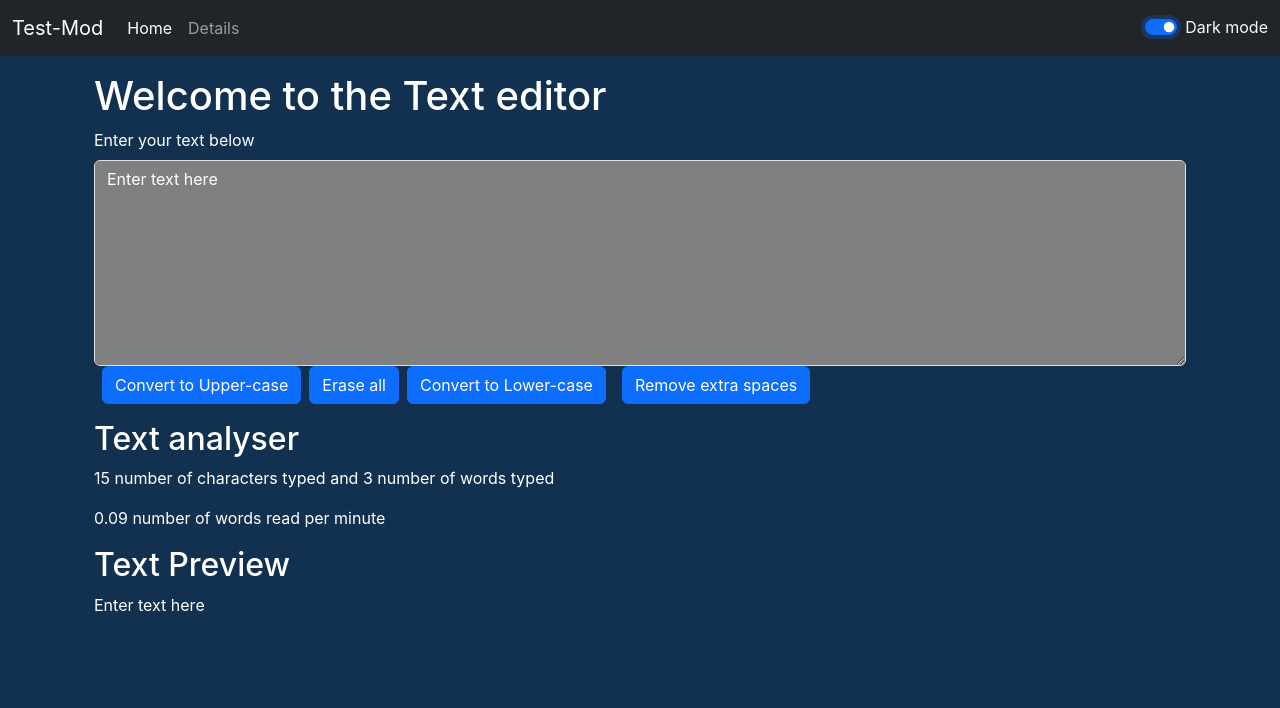
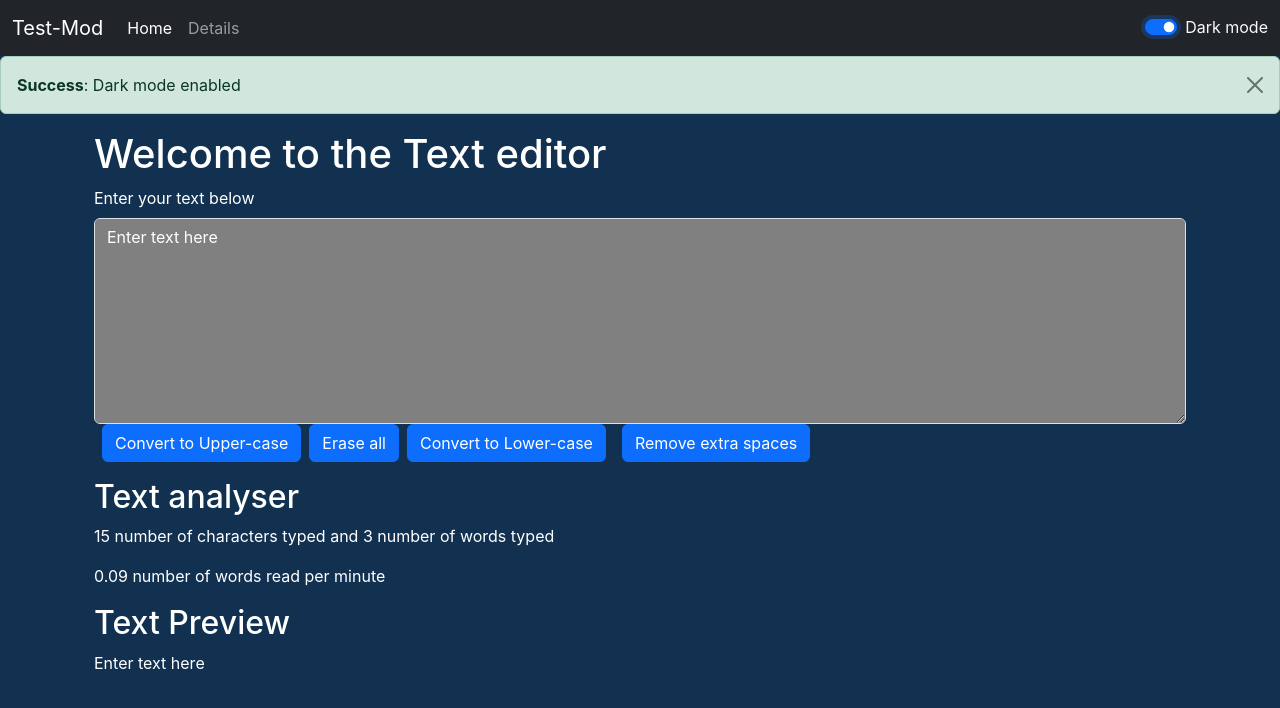
Before and after one commit to akshitchowdhury/app0, a React (Create React App) app: page / in a window 1280 px wide. Both pictures are taken after a click on the switch "Dark mode". Shown: the top 708 px of the page. Built offline with nearby package versions, Linux system fonts and the light colour scheme.

Commit message:
Add files via upload

```diff
--- a/src/App.js
+++ b/src/App.js
@@ -2,6 +2,7 @@
 // import './App.css';
 // import About from './components/About';
 
+import Alert from "./components/Alert";
 import Navbar from "./components/Navbar";
 import Textform from "./components/Textform";
 import React, {useState} from 'react'
@@ -11,6 +12,16 @@
 
   const[mode, setMode] = useState('light')
 
+const [alert, setAlert] = useState(null)
+
+
+const showAlert = (message,type)=>{
+  setAlert({
+  msg : message,
+  type : type
+})
+}
+
 const toggleMode = ()=>{
 
   if(mode==='light'){
@@ -18,11 +29,13 @@
     setMode('dark')
 
     document.body.style.backgroundColor = '#123150'
+    showAlert("Dark mode enabled", "success")
   }
   else{
     setMode('light')
 
     document.body.style.backgroundColor = 'white'
+    showAlert("Light mode enabled", "success")
   }
 }
 
@@ -32,6 +45,7 @@
 
 
 <Navbar title = "Test-Mod" about = "Details " mode ={mode} toggleMode={toggleMode}/>
+<Alert alert = {alert}> </Alert>
 
 <div className='container my-3' >
 
--- /dev/null
+++ b/src/components/Alert.js
@@ -0,0 +1,18 @@
+import React from 'react'
+
+export default function Alert(props) {
+
+    const caps = (word)=>{
+const lower = word.toLowerCase();
+return lower.charAt(0).toUpperCase() + lower.slice(1);
+
+    }
+
+
+  return (
+    props.alert && <div class={`alert alert-${props.alert.type} alert-dismissible fade show`} role="alert">
+    <strong>{caps(props.alert.type)}</strong>: {props.alert.msg}
+    <button type="button" class="btn-close" data-bs-dismiss="alert" aria-label="Close"></button>
+  </div>
+  )
+}
```
